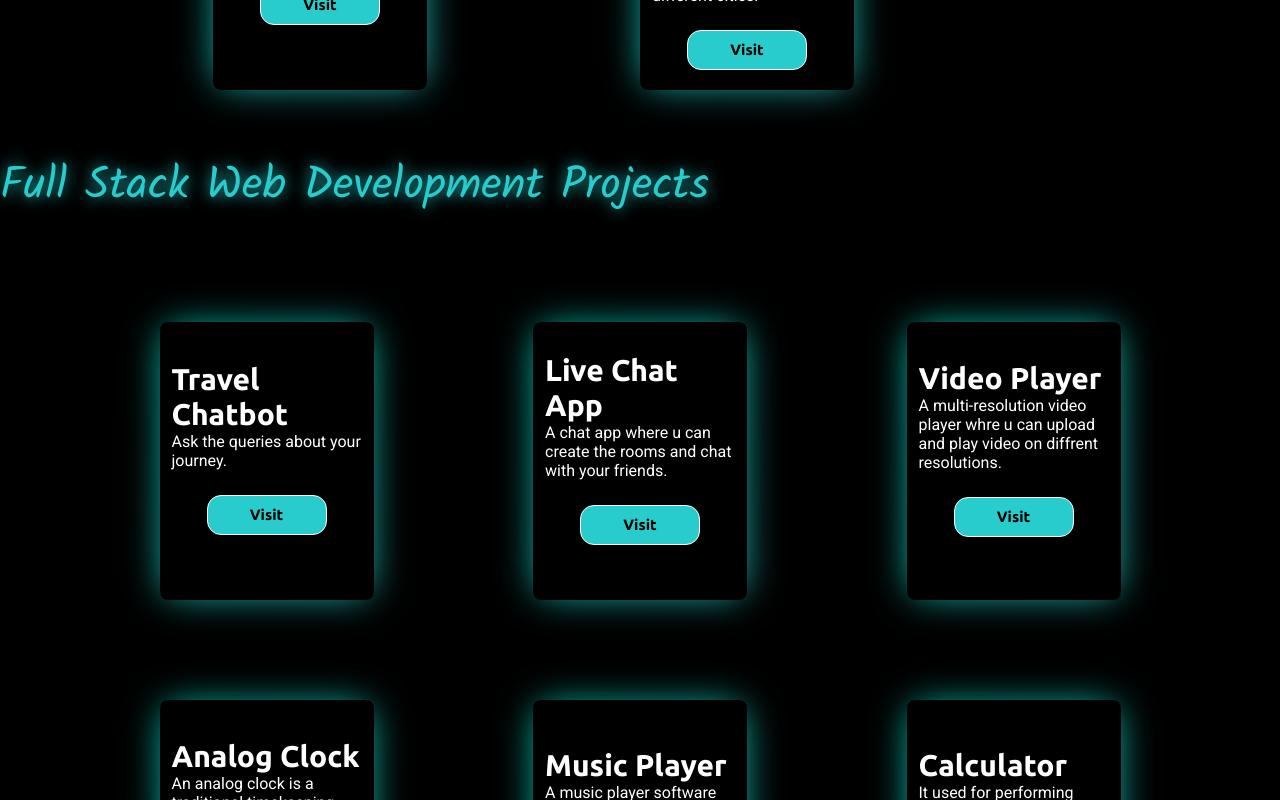
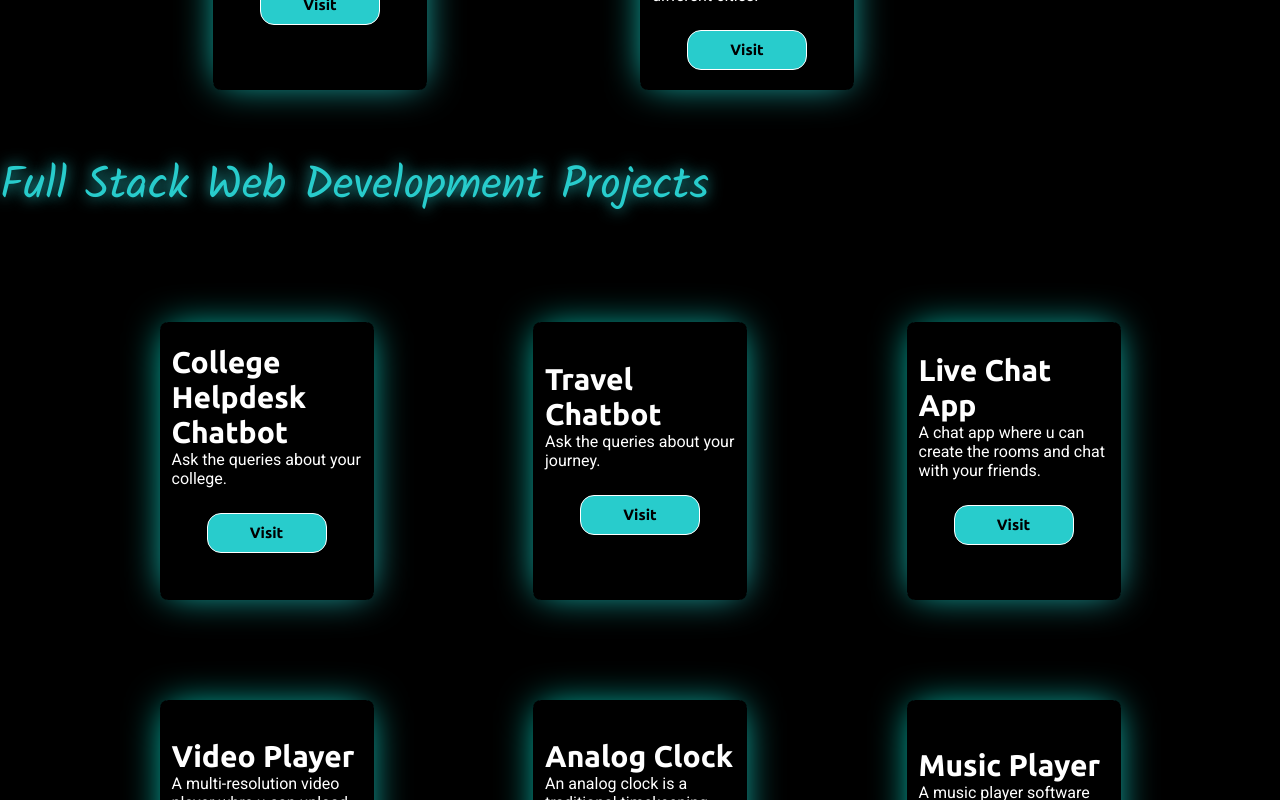
Before and after one commit to mohd-mustajab/Portfolio, a React (Vite) app: page /project in a window 1280 px wide. Shown: the part 575-1375 px from the top of the page. Built offline with nearby package versions, Linux system fonts and the light colour scheme; a web font is replaced by a local one.

Commit message:
feat: add College Helpdesk Chatbot card to project list

```diff
--- a/src/components/Project.jsx
+++ b/src/components/Project.jsx
@@ -36,6 +36,15 @@ const Project = () => {
 
         <div className='project-head'>Full Stack Web Development Projects</div>
       <div className="projects">
+        <Card className='card'>
+          <Card.Body>
+            <Card.Title>College Helpdesk Chatbot</Card.Title>
+            <Card.Text>
+            Ask the queries about your college.
+            </Card.Text>
+            <a href="https://t.me/CollegeHelpdesk_bymj_Bot/" target='_blank'><button className="btn">Visit</button></a>
+          </Card.Body>
+        </Card>
         <Card className='card'>
           <Card.Body>
             <Card.Title>Travel Chatbot</Card.Title>
```
